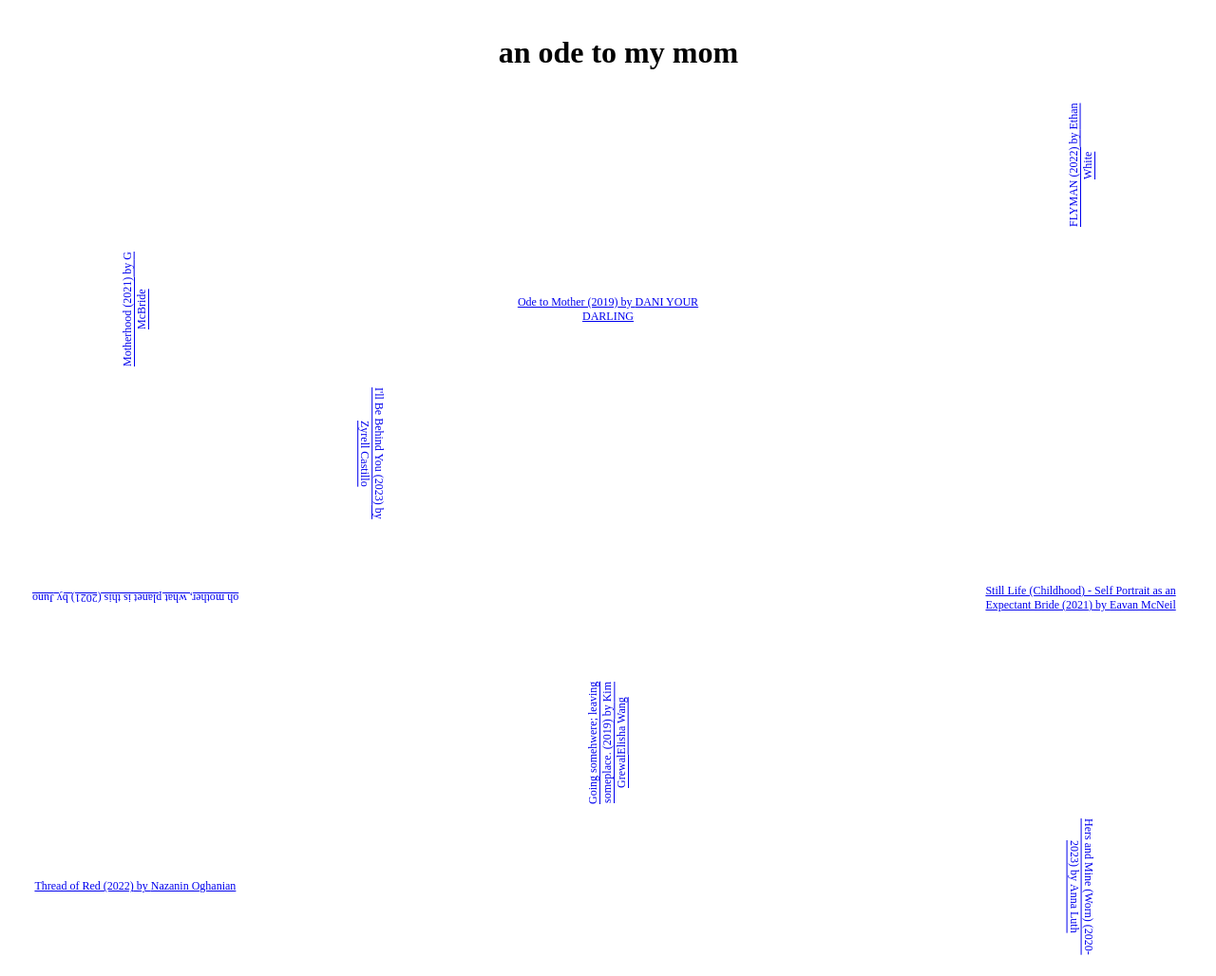
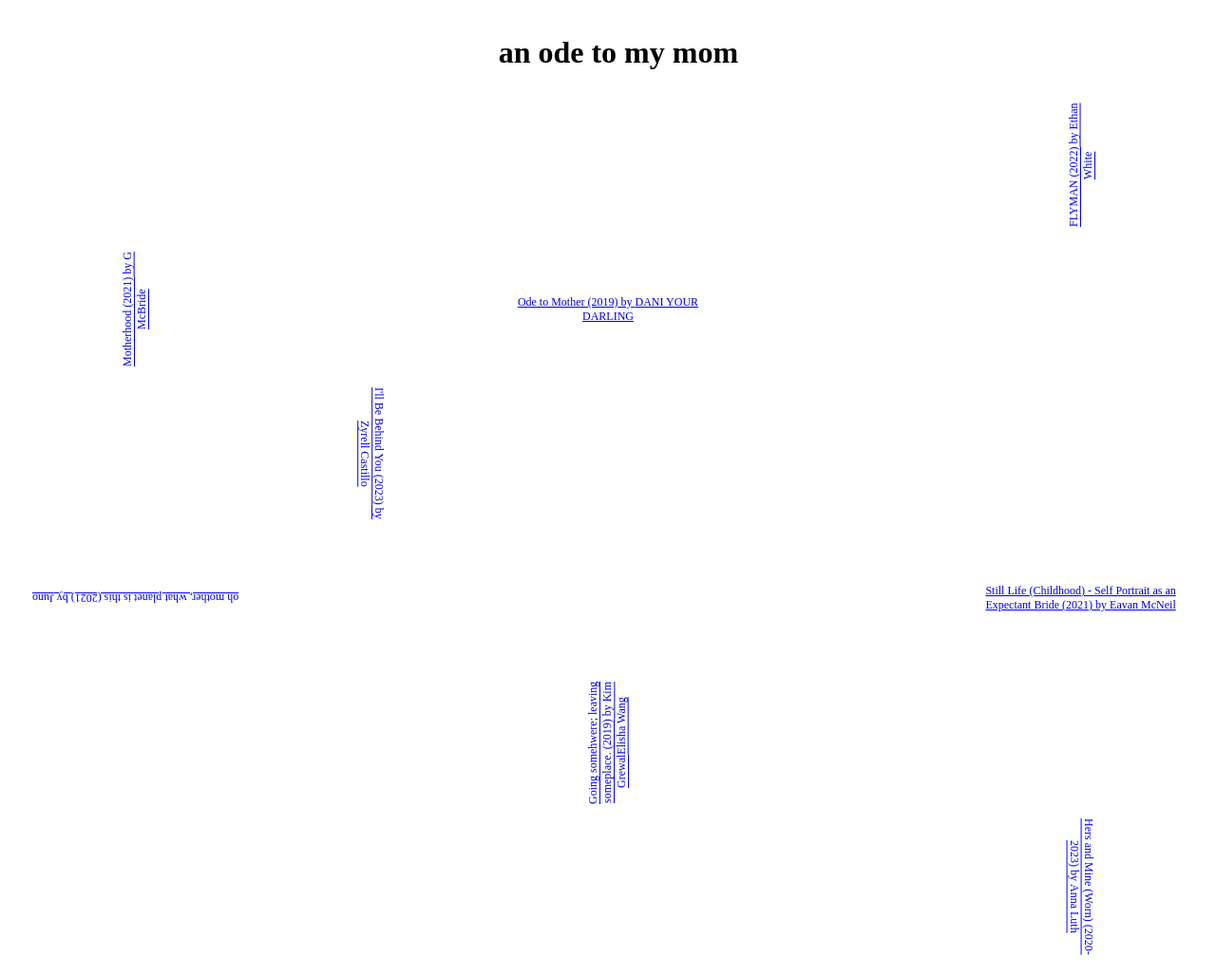
Before and after one commit to adirar111/mother-hatchling, an Astro site: page /mother-hatchling/ in a window 1280 px wide. Shown: the whole page at 95% size. Built offline with nearby package versions, Linux system fonts and the light colour scheme; Astro itself is replaced by a stand-in of ours.

Commit message:
edits (#6)
* update about

* ??

```diff
--- a/src/components/ArtworkLinks.tsx
+++ b/src/components/ArtworkLinks.tsx
@@ -13,7 +13,6 @@ export default function ArtworkLinks() {
     ode_to_mother: Artworks[5],
     oh_mother: Artworks[6],
     still_life: Artworks[7],
-    thread_of_red: Artworks[8],
   };
 
   const Empty = () => <td className={styles.td} />;
@@ -97,7 +96,7 @@ export default function ArtworkLinks() {
   );
   const row6 = (
     <tr className={styles.row}>
-      <Link artwork={art_table.thread_of_red}></Link>
+      <Empty />
       <Empty />
       <Empty />
       <Empty />
--- a/src/lib/artworks.ts
+++ b/src/lib/artworks.ts
@@ -230,29 +230,4 @@ export const Artworks: Artwork[] = [
       youtubeEmbedURLs: null,
     },
   },
-  {
-    artworkName: "Thread of Red (2022)",
-    props: {
-      artists: ["Nazanin Oghanian"],
-      aboutArtists: [
-        "Living in a brown female body from Iran, I am a multidisciplinary artist and experimental filmmaker and my practice unfolds from critical reflection around notions of the body, identity, gender, memory, politics, and the establishment of a constant dialectic between the individual and the social. My recent work explores power relations and the ways in which women’s bodies are controlled through the medicalization of their bodies and reproductive health.",
-        "I currently live and work as a guest on unceded and ancestral territories of four Coast Salish First Nations: The xwməθkwəy̓əm, Skwxwú7mesh, səlilwətaʔɬ, and the kwikwəƛ̓əm — thehən̓q̓əmin̓əm̓ andSḵwx̱wú7mesh speaking peoples—traditionally and colonially known as Burnaby, Canada. My work has been exhibited across Iran and Canada including VIVO Media Arts, Dr. Sun Yat-Sen Classical Chinese Garden, and Morris And Helen Belkin Art Gallery. I received my Master of Fine Arts in Visual Arts from the University of British Columbia in 2020.",
-        "Unlike the way that is expected that one narrates their past experiences, uncertainties, and hiatus into a cohesive manner, the moments of interruption, pause, and entanglement have shaped my space of thinking and making. My starting point has been observing the growing assemblage of voids, absences, and desires.",
-        "My recent work has explored power relations and the ways in which bodies are controlled and how this manifests in the points of contact between memory and body’s story. Specifically, in the case of my own work and experience, I am interested in the individual traces such control leaves embedded in my memory and how I continue to feel my own embodiment.",
-        "Working mostly with video, audio, and other sensory stimulative installations, I am interested in discrete components of the auditory, visual and gestural aspects of memory and control, and I examine the intrinsically obsessive and repetitive nature of the gestures required to enact my own regulations. Each work delves into the extreme edges of these sensory and bodily components as a way to explore the slippages of my memory and my body’s story.",
-      ],
-      artistLinks: ["nazanin.oghanian@gmail.com"],
-      medium: "Six-channel video installation",
-      aboutArtwork: [
-        "My recent work during the last few years breaks down into discrete components of the auditory, visual, and gestural aspects of memory and control; each work delves into the extreme edges of these sensory and bodily components. Through the use of audio, visual, and narrative strategies, I play with the slippages of my memory.",
-        "Thread of Red is my most recent work started when my mom passed away unexpectedly last year in November 2021. Focusing on storytelling through gesture, Thread of Red is a series of videos in which the viewers encounter the objects, on one hand, that my mom left with me for the time she would return — she never did – and on the other, the photos of her that have pierced me through the selection process — here I am referring to Roland Barthes’s punctum theory.",
-        "This video installation explores different forms of remembering, erasure, grief, loss, and present experience of memory. Through the performative act of rubbing, exploring, and remembering through objects, this fragmented imagery is an attempt to approach a memory non-linearly and assert the importance of emotions and subjectivity when interacting with photographs and the past.",
-      ],
-      localImagePaths: [
-        `${import.meta.env.BASE_URL}artworks/thread-of-red/thread-of-red.jpeg`,
-      ],
-      localAudioPaths: null,
-      youtubeEmbedURLs: ["https://www.youtube.com/embed/-ivrT7XU8dU"],
-    },
-  },
 ];
--- a/src/pages/about.astro
+++ b/src/pages/about.astro
@@ -16,7 +16,7 @@ import PageLayout from "../layouts/PageLayout.astro";
   </p>
   <p>
     This online exhibit was made by three friends from UBC; Sunny, Bofei, and
-    Aymen. This exhibition is open from April 26, 2023 to April 26, 2024. We
+    Aymen. This exhibition is open from April 28, 2023 to April 28, 2024. We
     want to thank all the artists who participated in this exhibition!
   </p>
   <p>Sincerely,</p>
```
Also changed, not shown: public/artworks/thread-of-red/thread-of-red.jpeg (deleted).
